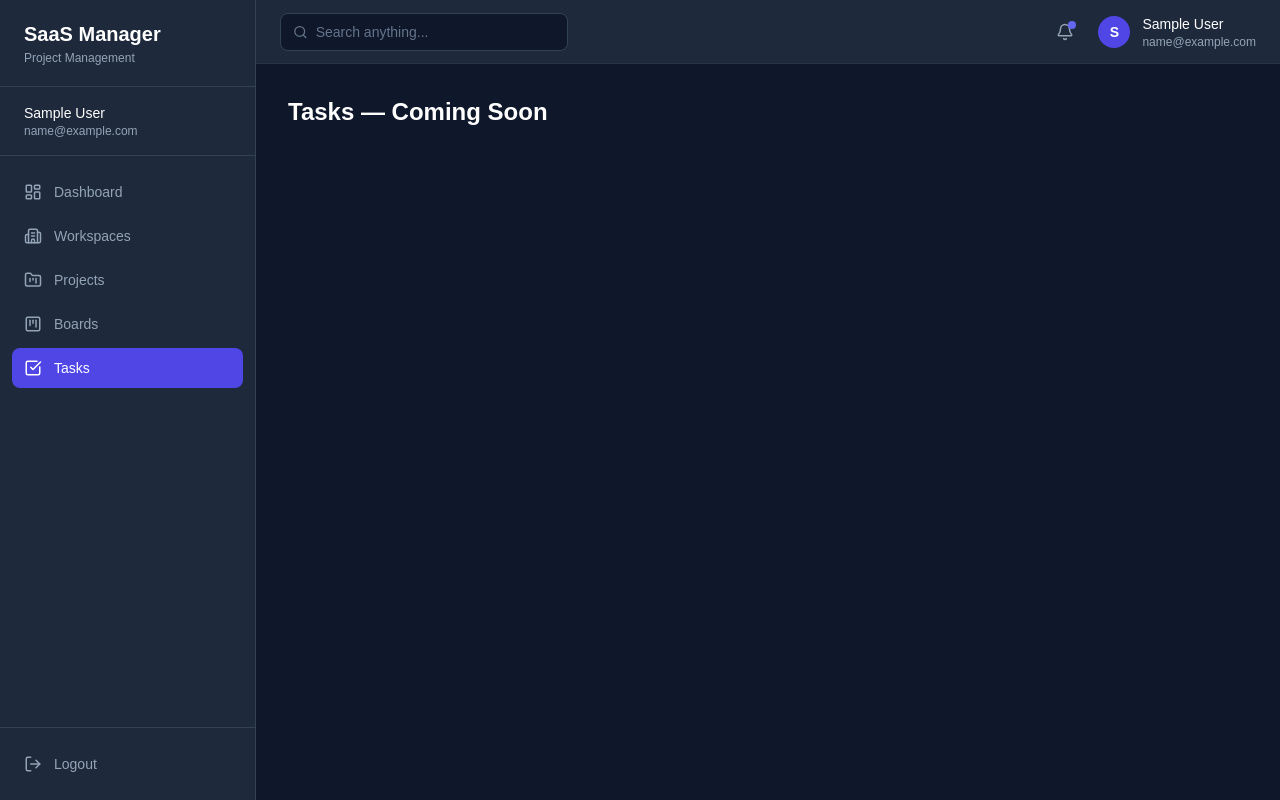
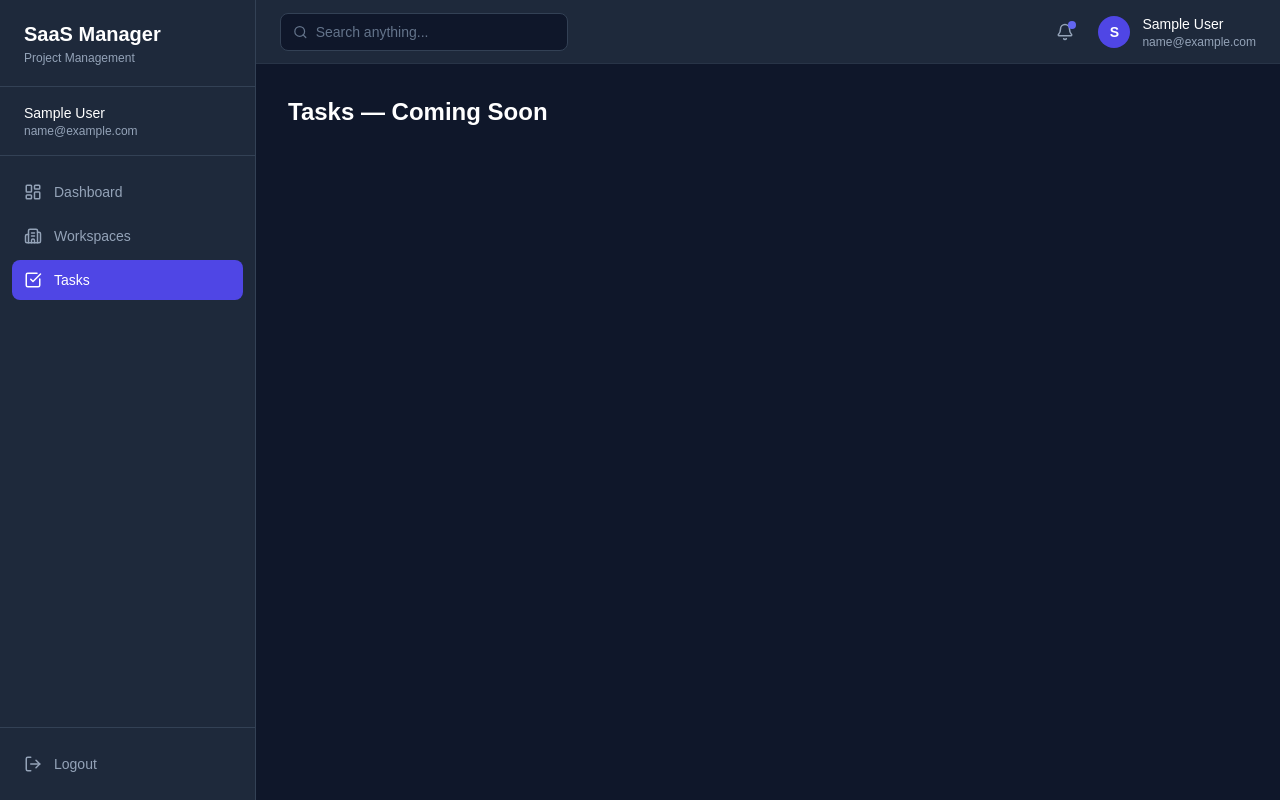
Before and after one commit to shamsakhawaja11-spec/saas-frontend, a React (Vite) app: page /tasks in a window 1280 px wide. Built offline with nearby package versions, Linux system fonts and the light colour scheme; sample sign-in values are in the browser's storage.

Commit message:
fix: remove projects and boards from sidebar - accessed via navigation

```diff
--- a/src/components/layout/Sidebar.tsx
+++ b/src/components/layout/Sidebar.tsx
@@ -1,12 +1,10 @@
-import {Building2, CheckSquare, FolderKanban, LayoutDashboard, SquareKanban,LogOut} from 'lucide-react';
+import {Building2, CheckSquare, LayoutDashboard,LogOut} from 'lucide-react';
 import { useLocation, Link } from 'react-router-dom';
 import useAuthStore from '../../store/auth.store';
 
 const navItems=[
     { label:'Dashboard',icon:LayoutDashboard,path:'/dashboard'},
     { label:'Workspaces',icon:Building2,path:'/workspaces'},
-    { label:'Projects',icon:FolderKanban,path:'/workspaces'},
-    { label:'Boards',icon:SquareKanban,path:'/boards'},
     { label:'Tasks',icon:CheckSquare,path:'/tasks'},
 ];
 const Sidebar=()=>{
```
